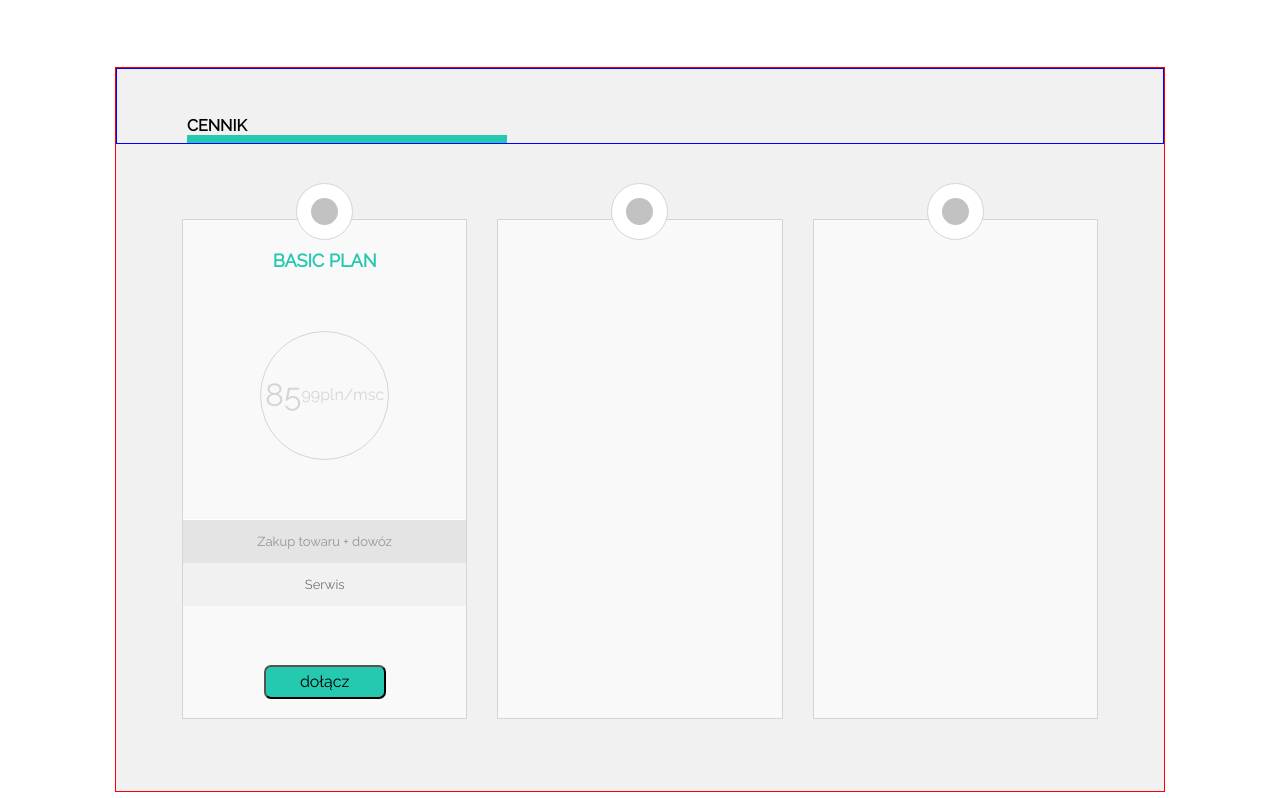
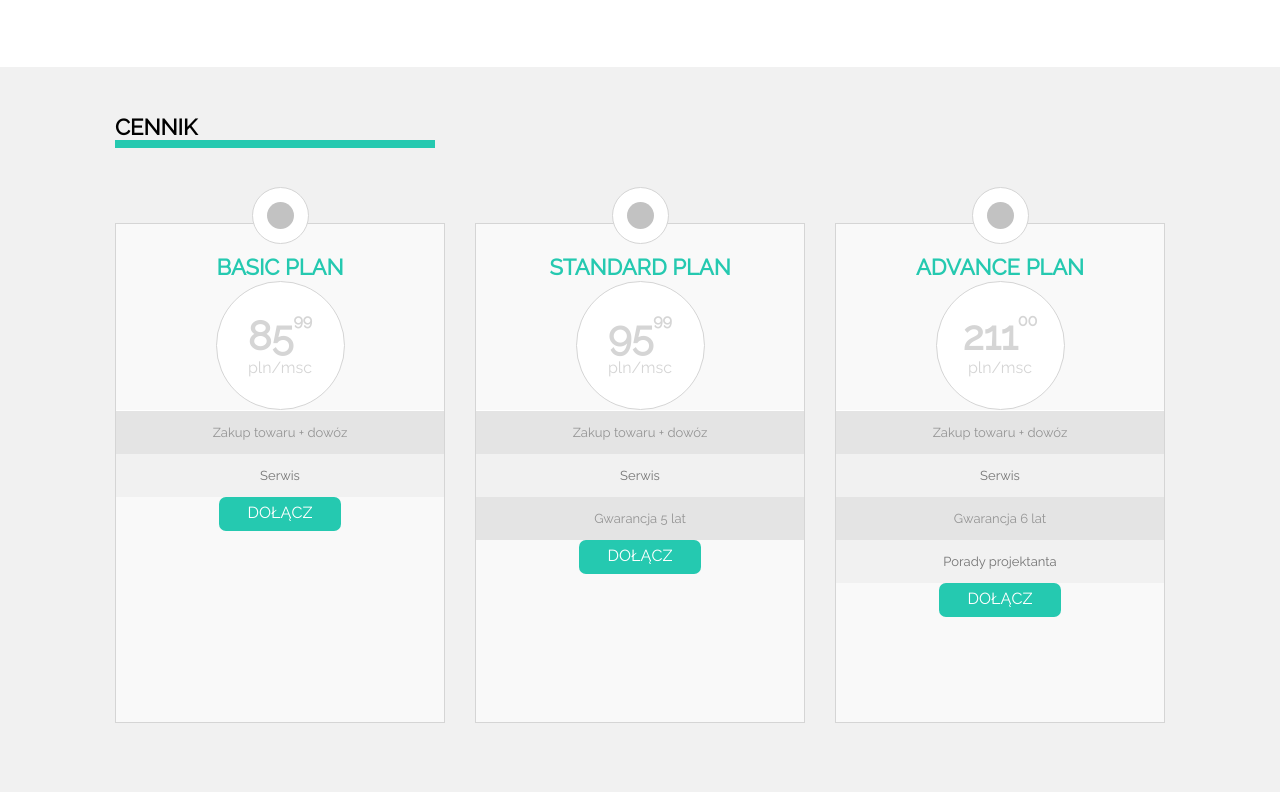
Before and after one commit to msawastian/sitOnOurChair, a plain HTML site: page index.html in a window 1280 px wide. Shown: the part 760-1558 px from the top of the page. Drawn offline with nearby package versions, Linux system fonts and the light colour scheme; files that its build step writes are made by us from their sources.

Commit message:
Pricing plans v 0.2

```diff
--- a/index.html
+++ b/index.html
@@ -99,7 +99,7 @@
             </div>
         </div>
     </section>
-    <section>
+    <section class="plans">
         <div class="container plans-div">
             <div class="plans-header">
                 <h2>cennik</h2>
@@ -111,8 +111,7 @@
                     </div>
                     <h3>basic plan</h3>
                     <div class="plan-price">
-                        <span>85 </span>
-                        <span>99</span>
+                        <span>85<span class="super">99</span></span>
                         <span>pln/msc</span>
                     </div>
                     <ul>
@@ -125,11 +124,34 @@
                     <div class="dot1">
                         <div class="dot2"></div>
                     </div>
+                    <h3>standard plan</h3>
+                    <div class="plan-price">
+                        <span>95<span class="super">99</span></span>
+                        <span>pln/msc</span>
+                    </div>
+                    <ul>
+                        <li>Zakup towaru + dowóz</li>
+                        <li>Serwis</li>
+                        <li>Gwarancja 5 lat</li>
+                    </ul>
+                    <button>dołącz</button>
                 </div>
                 <div class="plans-option">
                     <div class="dot1">
                         <div class="dot2"></div>
                     </div>
+                    <h3>advance plan</h3>
+                    <div class="plan-price">
+                        <span>211<span class="super">00</span></span>
+                        <span>pln/msc</span>
+                    </div>
+                    <ul>
+                        <li>Zakup towaru + dowóz</li>
+                        <li>Serwis</li>
+                        <li>Gwarancja 6 lat</li>
+                        <li>Porady projektanta</li>
+                    </ul>
+                    <button>dołącz</button>
                 </div>
             </div>
         </div>
--- a/scss/main.scss
+++ b/scss/main.scss
@@ -22,7 +22,7 @@ $site-color: #25c9b0;
   width: 320px;
   display: block;
   font-weight: bold;
-  font-size: 16px;
+  font-size: 22px;
   text-transform: uppercase;
 }
 
--- a/scss/partials/_chairs.scss
+++ b/scss/partials/_chairs.scss
@@ -5,7 +5,7 @@
   justify-content: space-between;
   padding-top: 25px;
   .chairs-presentation {
-    width: 331px;
+    width: 330px;
     height: 225px;
     position: relative;
     border: solid 1px #d9d9d9;
--- a/scss/partials/_header.scss
+++ b/scss/partials/_header.scss
@@ -10,13 +10,6 @@ header{
   width: 100%;
   height: 40px;
   background-color: black;
-}
-
-header .logo h1 {
-  padding: 0;
-  margin: 0 auto;
-  text-transform: uppercase;
-  font-size: 10px;
 }
 
 .site-color-span {
@@ -97,7 +90,7 @@ header .logo h1 {
   padding: 0;
   margin: 0 auto;
   text-transform: uppercase;
-  font-size: 10px;
+  font-size: 14px;
   .logo-span {
     color: $site-color;
   }
--- a/scss/partials/_shopping-plans.scss
+++ b/scss/partials/_shopping-plans.scss
@@ -1,15 +1,16 @@
+.plans {
+  background-color: #f1f1f1;
+}
+
 .plans-div {
   height: 725px;
-  border: 1px solid red;
   display: flex;
   flex-direction: column;
-  background-color: #f1f1f1;
   .plans-header {
     width: 100%;
-    border: 1px solid blue;
     h2 {
       @extend %large-site-color-underscore;
-      margin: 48px 0 0 70px;
+      margin: 48px 0 0 0;
     }
   }
   .plans-options {
@@ -25,18 +26,18 @@
       display: flex;
       flex-direction: column;
       align-items: center;
-      justify-content: space-between;
+      //justify-content: space-around;
       &:first-child {
-        margin: 75px 15px 0 66px;
+        margin: 75px 15px 0 0;
       }
       &:nth-child(2) {
         margin: 75px 15px;
       }
       &:last-child {
-        margin: 75px 66px 0 15px;
+        margin: 75px 0 0 15px;
       }
       h3 {
-        font-size: 18px;
+        font-size: 22px;
         text-transform: uppercase;
         color: $site-color;
         text-align: center;
@@ -50,15 +51,21 @@
         border: 1px solid #d5d5d5;
         display: flex;
         flex-wrap: wrap;
-        flex-direction: row;
+        flex-direction: column;
         align-items: center;
         justify-content: center;
+        background-color: #ffffff;
         //margin: 32px auto;
-        span {
+        >span {
           display: block;
           color: #d5d5d5;
           &:first-child {
-            font-size: 32px;
+            font-size: 40px;
+            font-weight: bold;
+          }
+          .super {
+            font-size: 16px;
+            vertical-align: text-top;
           }
         }
         }
@@ -88,7 +95,10 @@
         height: 34px;
         width: 122px;
         border-radius: 7px;
-        margin: 0 0 19px 0;
+        //margin: 0 0 19px 0;
+        text-transform: uppercase;
+        color: #ffffff;
+        border: 0;
       }
       }
     }
```
